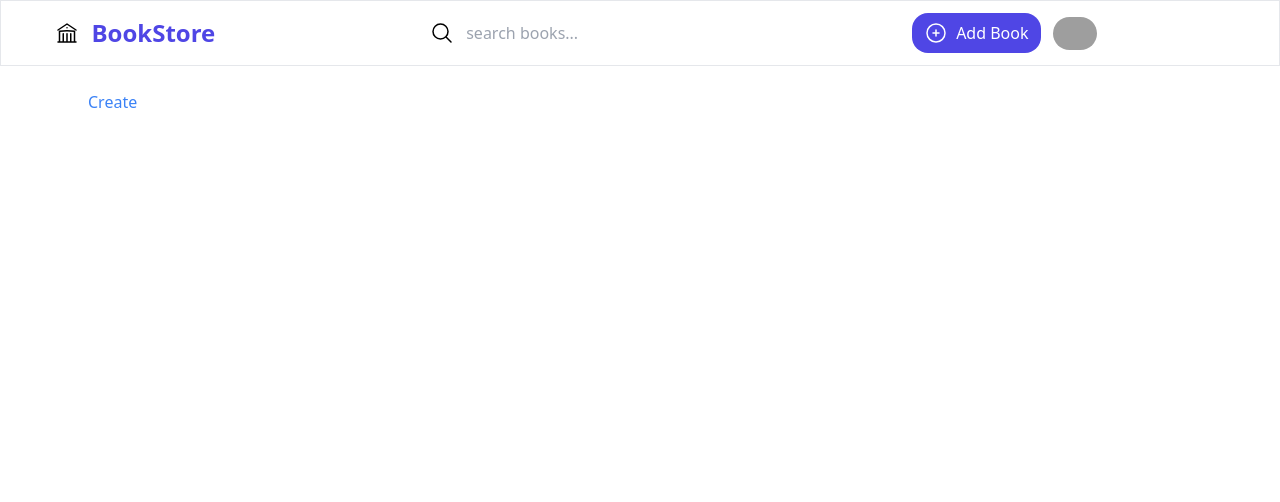
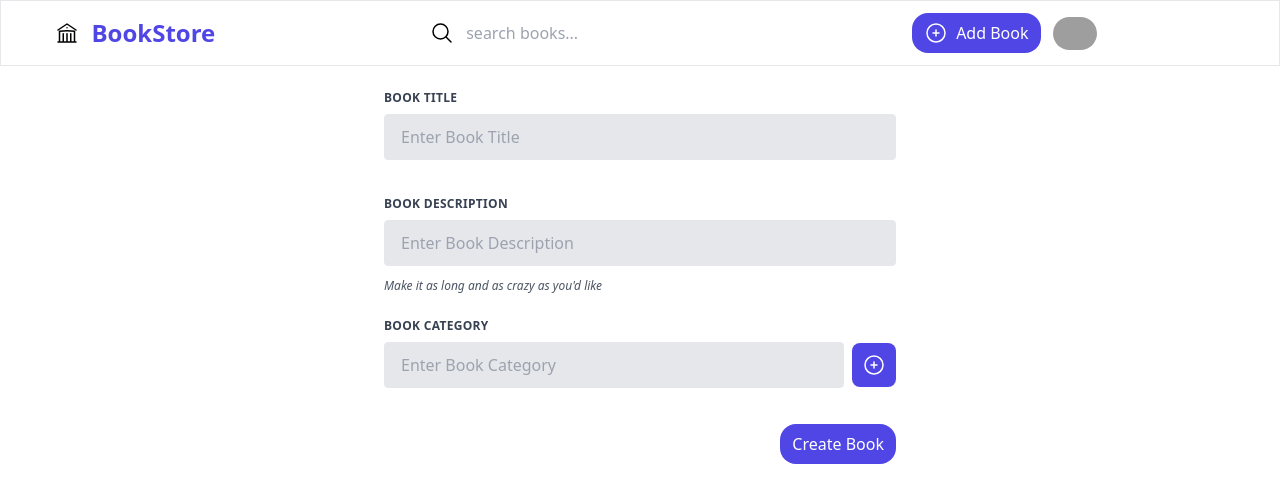
Before and after one commit to Aung-IO/library, a React (Vite) app: page /Create in a window 1280 px wide. Shown: the top 502 px of the page. Built offline with nearby package versions, Linux system fonts and the light colour scheme; grey boxes are pictures that could not be loaded.

Commit message:
add categories

```diff
--- a/src/pages/Create.jsx
+++ b/src/pages/Create.jsx
@@ -1,7 +1,105 @@
-import React from 'react'
+import React, { useState } from "react";
 
 export default function Create() {
+  let [title,setTitle] = useState();
+  let [description,setDescription] = useState();
+  let [category,setCategory] = useState();
+  let [newCategory, setNewCategory] = useState([ ])
+
+let addCategory = (e) => {
+  setNewCategory( prev => [category, ...prev])
+  setCategory('')
+}
+
   return (
-    <div className="text-blue-500">Create</div>
-  )
+    <form className="w-full max-w-lg mx-auto">
+      <div className="flex flex-wrap -mx-3 mb-6">
+        <div className="w-full px-3">
+          <label
+            className="block uppercase tracking-wide text-gray-700 text-xs font-bold mb-2"
+            htmlFor="grid-password"
+          >
+            Book Title
+          </label>
+          <input value={title} onChange={e => setTitle(e.target.value)}
+            className="appearance-none block w-full bg-gray-200 text-gray-700 border border-gray-200 rounded py-3 px-4 mb-3 leading-tight focus:outline-none focus:bg-white focus:border-gray-500"
+            id="grid-password"
+            placeholder="Enter Book Title"
+          />
+          <p className="text-gray-600 text-xs italic"></p>
+        </div>
+      </div>
+      <div className="flex flex-wrap -mx-3 mb-6">
+        <div className="w-full px-3">
+          <label
+            className="block uppercase tracking-wide text-gray-700 text-xs font-bold mb-2"
+            htmlFor="grid-password"
+          >
+            Book Description
+          </label>
+          <input value={description} onChange={e => setDescription(e.target.value)}
+            className="appearance-none block w-full bg-gray-200 text-gray-700 border border-gray-200 rounded py-3 px-4 mb-3 leading-tight focus:outline-none focus:bg-white focus:border-gray-500"
+            id="grid-password"
+            placeholder="Enter Book Description"
+          />
+          <p className="text-gray-600 text-xs italic">
+            Make it as long and as crazy as you'd like
+          </p>
+        </div>
+      </div>
+      <div className="flex flex-wrap -mx-3 mb-6">
+        <div className="w-full px-3">
+          <label
+            className="block uppercase tracking-wide text-gray-700 text-xs font-bold mb-2"
+            htmlFor="grid-password"
+          >
+            Book Category
+          </label>
+         <div className="flex items-center space-x-2 ">
+         <input value={category} onChange={e => setCategory(e.target.value)}
+            className="appearance-none block w-full bg-gray-200 text-gray-700 border border-gray-200 rounded py-3 px-4 mb-3 leading-tight focus:outline-none focus:bg-white focus:border-gray-500"
+            id="grid-password"
+            placeholder="Enter Book Category"
+          />
+        <button type="button" onClick={addCategory} className="bg-primary p-2.5 rounded-lg mb-3">
+        <svg
+            xmlns="http://www.w3.org/2000/svg"
+            fill="none"
+            viewBox="0 0 24 24"
+            strokeWidth={1.5}
+            stroke="currentColor"
+            className="w-6 h-6 text-white"
+          >
+            <path
+              strokeLinecap="round"
+              strokeLinejoin="round"
+              d="M12 9v6m3-3H9m12 0a9 9 0 11-18 0 9 9 0 0118 0z"
+            />
+          </svg>
+        </button>
+         </div>
+          <p className="text-gray-600 text-xs italic"></p>
+        </div>
+      </div>
+
+      {/* New Category */}
+      <div className=" space-x-2">
+              {newCategory.map((c) => (
+                <span
+                  className="bg-primary text-white rounded-full text-sm px-2 py-1"
+                  key={c}
+                >
+                  {c}
+                </span>
+              ))}
+            </div>
+      {/* create book */}
+
+     <div className="flex justify-end">
+     <button className="text-white bg-primary px-3 py-2 rounded-2xl flex justify-center items-center gap-2">
+        <span className="hidden md:block">Create Book</span>
+      </button>
+     </div>
+    </form>
+  );
 }
```
